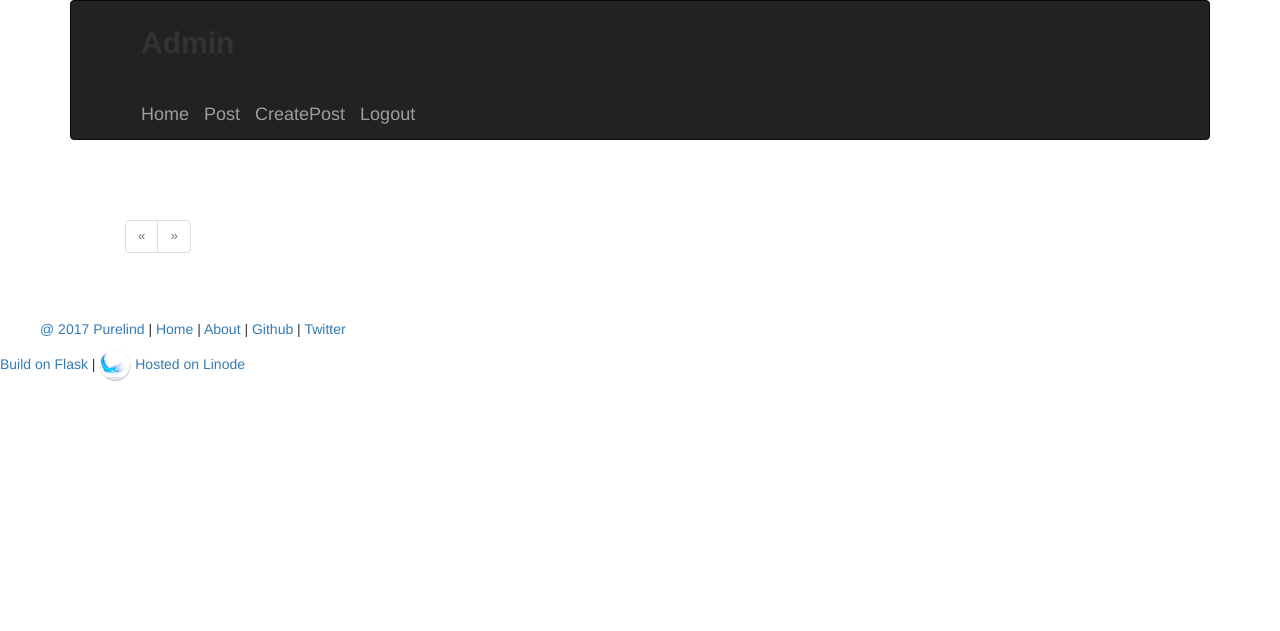
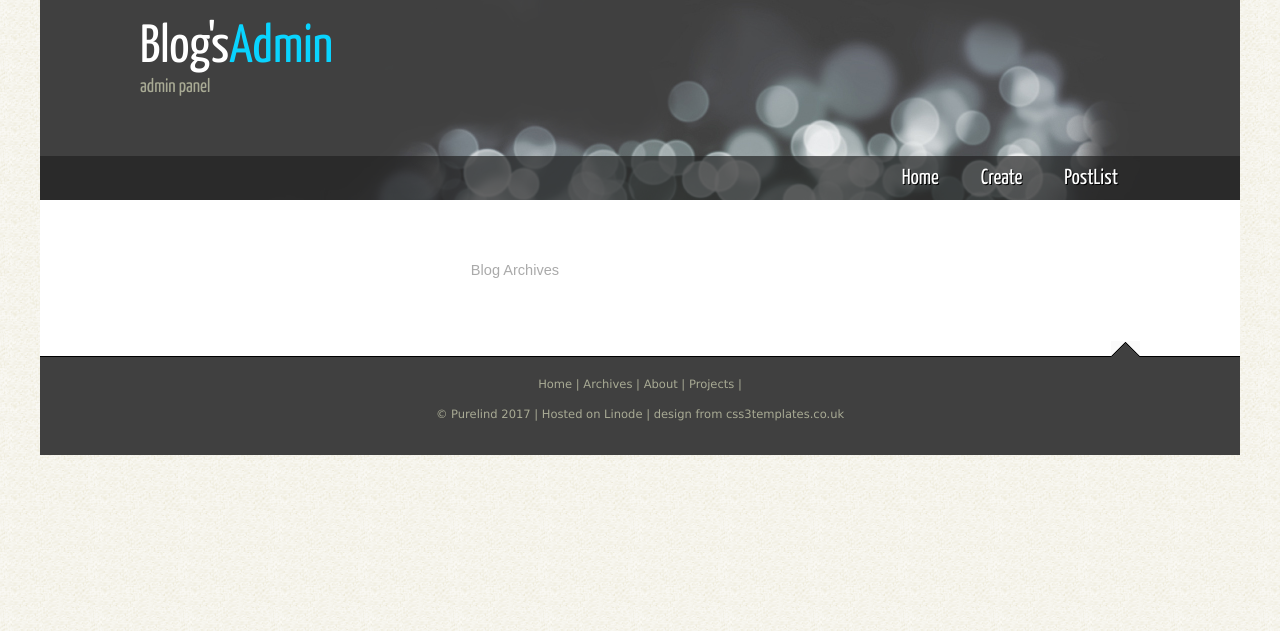
Before and after one commit to purelind/My_blog_purelind, a Flask app: page /admin in a window 1280 px wide. Shown: the top 631 px of the page. Run offline with Flask 2, Linux system fonts and the light colour scheme; the visitor is signed in with stand-in values (Sample User, id 1); data that the repository does not hold is empty; some libraries are stand-ins or nearby versions.

Commit message:
index css fixed

```diff
--- a/app/static/CSS3_two/css/style.css
+++ b/app/static/CSS3_two/css/style.css
@@ -284,12 +284,12 @@ nav {
 
 .content {
   text-align: left;
-  width: 900px;
-  height: 800px;
+  width: 920px;
+  height: 100%;
   margin: 0 0 15px 0;
   float: left;
   font-size: 120%;
-  padding: 14px 0 0 0;
+  padding: 14px 0 0 15px;
   /*border: 1px solid lightblue;*/
 }
 
@@ -545,7 +545,7 @@ span.sf-arrow {
 }
 
 ul ul span.sf-arrow {
-  right: 10;
+  right: 10px;
   top: 20px;
   background-position: 0 100%;
 }
--- a/app/static/blog.css
+++ b/app/static/blog.css
@@ -9,11 +9,12 @@ article {
   /*-moz-border-radius: 7px 7px 7px 7px;*/
   /*-webkit-border: 7px 7px 7px 7px;*/
   /*padding: 0 15px 5px 13px;*/
-  width: 800px;
+  width: 860px;
+    height: 150px;
   border: 2px solid #EEEEEE;
   margin: 0 0 17px 0;
   border-radius: 7px 7px 7px 7px;
-  padding: 5px;
+  padding: 0 15px 5px 13px;
 }
 
 article h1, h2, h3, h4, h5, h6 {
@@ -79,3 +80,10 @@ div.pagination a.next {
     position: absolute;
     left: 0;
 }
+
+.adminpagination {
+  display: inline-block;
+  padding-left: 0;
+  margin: 20px 0;
+  border-radius: 4px;
+}
--- a/app/templates/_posts.html
+++ b/app/templates/_posts.html
@@ -6,7 +6,10 @@
     <p>{{ post.created }}<p>
 
 
-        {% if post.body_html %}
+
+</div>
+<div>
+            {% if post.body_html %}
         {{ post.body_html | safe }}
         {% else %}
         {{ post.body }}
--- a/app/templates/about.html
+++ b/app/templates/about.html
@@ -3,7 +3,3 @@
 {% block title %}
 About site&me
 {% endblock %}
-
-{% block body %}
-
-{% endblock %}
--- a/app/templates/admin.html
+++ b/app/templates/admin.html
@@ -1,23 +1,52 @@
-{% extends "base_admin.html" %}
+{% extends "base.html" %}
 {% import "_macros.html" as macros %}
 
-{% block title %}Purelind's blog{% endblock %}
+{% block title %}<title>Purelind's Admin</title>{% endblock %}
 
-{% block page_content %}
-<ul class="container">
-    {% for post in posts %}
+{% block navheader %}
+<header>
+    <div id="logo">
+        <div id="logo_text">
+            <!-- class="logo_colour", allows you to change the colour of the text -->
+            <h1><a href="index.html">Blog's<span class="logo_colour">Admin</span></a></h1>
+            <h2>admin panel</h2>
+        </div>
+    </div>
+    <nav>
+        <div id="menu_container">
+            <ul class="sf-menu" id="nav">
+                <li><a href="/admin">Home</a></li>
+                <li><a href="/create">Create</a></li>
+                <li><a href="/admin/postlist">PostList</a></li>
+            </ul>
+        </div>
+    </nav>
+</header>
+{% endblock %}
+
+{% block content %}
+{% for post in posts %}
+<article>
+
+
     <a href="/post/{{ post.id }}"><h3 style="color:#334444;">{{ post.title }}</h3></a>
     <p class="blog-post-meta">{{ post.created }}</p>
 
     <a href="/edit/{{ post.id }}"><p href="/edit/{{ post.id }}">Edit</p></a>
+    </article>
     {% endfor %}
-</ul>
 
-<div class="container">
-    {% if pagination %}
-    <div class="pagination">
-        {{ macros.pagination_widget(pagination, '.admin') }}
-    </div>
+
+<div class="pagination">
+    {% if pagination.has_prev %}
+        <a class="next" href="{{ url_for('main.admin', page = pagination.page-1) }}">← Newer</a>
+    {% endif %}
+    <a href="/archives">Blog Archives</a>
+    {% if pagination.has_next %}
+        <a class="prev" href="{{ url_for('main.admin', page = pagination.page+1) }}">Older →</a>
     {% endif %}
 </div>
 {% endblock %}
+
+{% block sidebar %}
+{% endblock %}
--- a/app/templates/base.html
+++ b/app/templates/base.html
@@ -1,23 +1,30 @@
 <!DOCTYPE HTML>
 <html>
 
+
+{% block head %}
 <head>
-    {% block head %}
+    {% block title %}
     <title>Purelind's blog</title>
+    {% endblock %}
+    {% block metas %}
     <meta name="description" content="分享所见,所闻,所读,所思,所想"/>
-    {% endblock %}
+
     <meta name="keywords" content="website keywords, website keywords"/>
     <meta http-equiv="content-type" content="text/html; charset=UTF-8"/>
+    {% endblock %}
     <link rel="stylesheet" type="text/css" href="../static/CSS3_two/css/style.css"/>
-    <link rel="stylesheet" type="text/css" href="../static/CSS3_two/css/article.css.css"/>
     <link rel="stylesheet" type="text/css" href="../static/blog.css"/>
     <!-- modernizr enables HTML5 elements and feature detects -->
     <script type="text/javascript" src="../static/CSS3_two/js/modernizr-1.5.min.js"></script>
     {% block pagescss %}{% endblock %}
 </head>
+{% endblock %}
 
+{% block body %}
 <body>
 <div id="main" style="position: relative">
+    {% block navheader %}
     <header>
         <div id="logo">
             <div id="logo_text">
@@ -29,24 +36,32 @@
         <nav>
             <div id="menu_container">
                 <ul class="sf-menu" id="nav">
-                    <li><a href="index.html">Home</a></li>
-                    <li><a href="">Archives</a></li>
-                    <li><a href="">About</a></li>
-                    <li><a href="">Projects</a></li>
-                    <li><a href="">Resume</a></li>
+                    <li><a href="/">Home</a></li>
+                    <li><a href="/archives">Archives</a></li>
+                    <li><a href="/about">About</a></li>
+                    <li><a href="projects">Projects</a></li>
+                    <li><a href="/resume">Resume</a></li>
                 </ul>
             </div>
         </nav>
     </header>
+    {% endblock %}
+
+    {% block sitecontent %}
     <div id="site_content">
 
         <div class="content_container">
             <div class="content">
                 {% block content %}
                 {% endblock %}
+                     {% block postcontent %}
+                {% endblock %}
+                {% block formcontent %}
+                {% endblock %}
             </div>
         </div>
 
+        {% block sidebar %}
         <div id="sidebar_container">
             <!--<img class="paperclip" src="../static/CSS3_two/images/paperclip.png" alt="paperclip" />-->
             <div class="sidebar">
@@ -116,6 +131,8 @@
                 </ul>
             </div>
         </div>
+        {% endblock %}
+
         <!--<div class="content">-->
         <!--<img style="float: left; vertical-align: middle; margin: 0 10px 0 0;" src="../static/CSS3_two/images/home.png" alt="home" /><h1 style="margin: 15px 0 0 0;">Welcome to the CSS3_two template</h1>-->
         <!--<p>This simple, fixed width website template is released under a <a href="http://creativecommons.org/licenses/by/3.0">Creative Commons Attribution 3.0 Licence</a>. This means you are free to download and use it for personal and commercial projects. However, you <strong>must leave the 'design from css3templates.co.uk' link in the footer of the template</strong>.</p>-->
@@ -134,9 +151,13 @@
         <!--</ul>-->
         <!--</div>-->
     </div>
+    {% endblock %}
+
+
     <div id="scroll">
         <a title="Scroll to the top" class="top" href="#"><img src="../static/CSS3_two/images/top.png" alt="top"/></a>
     </div>
+    {% block footer %}
     <footer id="site-footer" style="padding-bottom: 20px">
         <p>
             <a href="/">Home</a> |
@@ -148,7 +169,10 @@
             <a href="#">Hosted on Linode</a> |
             <a href="http://www.css3templates.co.uk">design from css3templates.co.uk</a></p>
     </footer>
+    {% endblock %}
 </div>
+
+{% block scripts %}
 <!-- javascript at the bottom for fast page loading -->
 <script type="text/javascript" src="../static/CSS3_two/js/jquery.js"></script>
 <script type="text/javascript" src="../static/CSS3_two/js/jquery.easing-sooper.js"></script>
@@ -162,5 +186,7 @@
         });
     });
 </script>
+{% endblock %}
 </body>
+{% endblock %}
 </html>
--- a/app/templates/base_admin.html
+++ b/app/templates/base_admin.html
@@ -1,82 +1,34 @@
-<!DOCTYPE html>
-<html lang="en">
-<head>
-    <meta charset="utf-8">
-    <meta name="viewport" content="width=device-width, initial-scale=1, shrink-to-fit=no">
-    <meta name="description" content="">
-    <meta name="author" content="">
-    <link rel="icon" href="{{ url_for('static', filename='favicon.ico')}}">
+{% extends "base.html" %}
+{% import "_macros.html" as macros %}
 
-    <title>{% block title %}{% endblock %} | Purelind</title>
+{% block title %}Purelind's blog{% endblock %}
+{% block pagescss %}{% endblock %}
 
-    <!-- Bootstrap core CSS -->
-    <link href="../static/bootstrap-3.3.7-dist/css/bootstrap.css" rel="stylesheet">
-
-    <!-- Custom styles for this template -->
-    <link href="../static/blog.css" rel="stylesheet">
-</head>
-<body>
-{% block nav %}
-
-<div class="container">
-    <nav class="navbar navbar-inverse">
-        <div class="container ">
-            <!-- Brand and toggle get grouped for better mobile display -->
-            <div class="navbar-header">
-                <button type="button" class="navbar-toggle collapsed" data-toggle="collapse"
-                        data-target="#bs-example-navbar-collapse-1" aria-expanded="false">
-                    <span class="sr-only">Toggle navigation</span>
-                    <span class="icon-bar"></span>
-                    <span class="icon-bar"></span>
-                    <span class="icon-bar"></span>
-                </button>
-                <header>
-
-                    <div class="container ">
-
-                        <ul>
-                            <h2>Admin </h2>
-                            <a class="navbar-brand" href="/admin">Home</a>
-                            <a class="navbar-brand" href="#">Post</a>
-                            <a class="navbar-brand" href="/create">CreatePost</a>
-                        </ul>
-                        <ul>
-                           <a class="navbar-brand col-md-offset-2" href="/auth/logout">Logout</a>
-                        </ul>
-                    </div>
-
-            </div>
+{% block navheader %}
+<header>
+    <div id="logo">
+        <div id="logo_text">
+            <!-- class="logo_colour", allows you to change the colour of the text -->
+            <h1><a href="index.html">Blog's<span class="logo_colour">Admin</span></a></h1>
+            <h2>admin panel</h2>
+        </div>
+    </div>
+    <nav>
+        <div id="menu_container">
+            <ul class="sf-menu" id="nav">
+                <li><a href="/admin">Home</a></li>
+                <li><a href="/create">Create</a></li>
+                <li><a href="/admin/postlist">PostList</a></li>
+            </ul>
         </div>
     </nav>
-</div>
+</header>
 {% endblock %}
-{% block body %}
+{% block content %}
 {% endblock %}
 
-
-{% block content %}
-
-{% block page_content %}
+{% block formcontent %}
 {% endblock %}
 
+{% block sidebar %}
 {% endblock %}
-
-<div class="blog-footer " id="id">
-    <ul>
-        <a href="http://purelind.com">@ 2017 Purelind </a> |
-        <a href="/">Home</a> |
-        <a href="/about">About</a> |
-        <a href="https://github.com/purelind">Github</a> |
-        <a href="https://github.com/purelind">Twitter</a>
-    </ul>
-
-    <a href="http://flask.pocoo.org">Build on Flask</a> |
-    <a href="/">
-        <img src="/static/footicon.ico"  alt="Purelind">
-    </a>
-    <a href="https://linode.com">Hosted on Linode</a>
-
-</div>
-</body>
-
-</html>
--- a/app/templates/post.html
+++ b/app/templates/post.html
@@ -4,7 +4,7 @@
 {{ post.title }}
 {% endblock %}
 
-{% block page_content %}
+{% block postcontent %}
 {% include '_posts.html' %}
 
 {% endblock %}
--- a/app/templates/postlist.html
+++ b/app/templates/postlist.html
@@ -1,4 +1,4 @@
-{% extends "admin/base.html" %}
+{% extends "admin.html" %}
 
 {% block title %}Purelind's blog{% endblock %}
 
--- a/app/templates/projects.html
+++ b/app/templates/projects.html
@@ -3,7 +3,3 @@
 {% block title %}
 About site&me
 {% endblock %}
-
-{% block body %}
-
-{% endblock %}
```
Also changed, not shown: app/templates/create_post.html (deleted, +0 -10 lines), app/templates/edit_post.html (deleted, +0 -10 lines), app/templates/index.html (+4 -4 lines).
